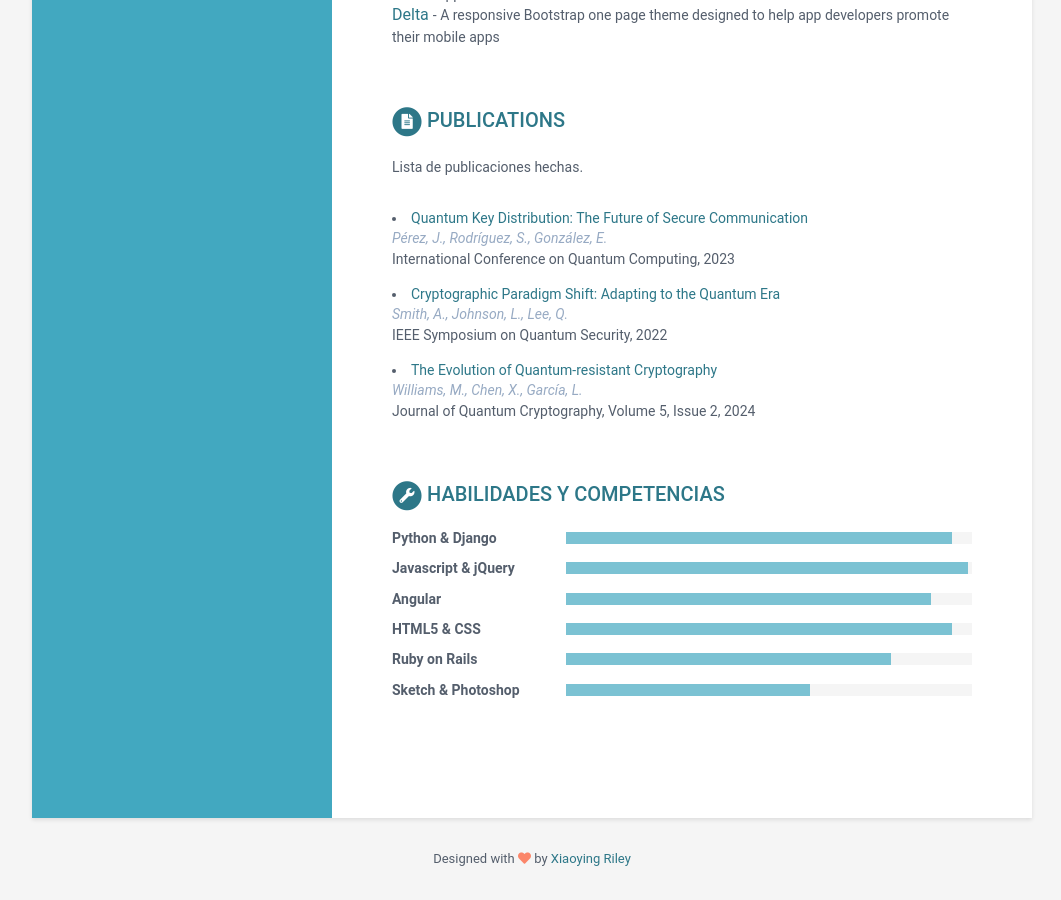
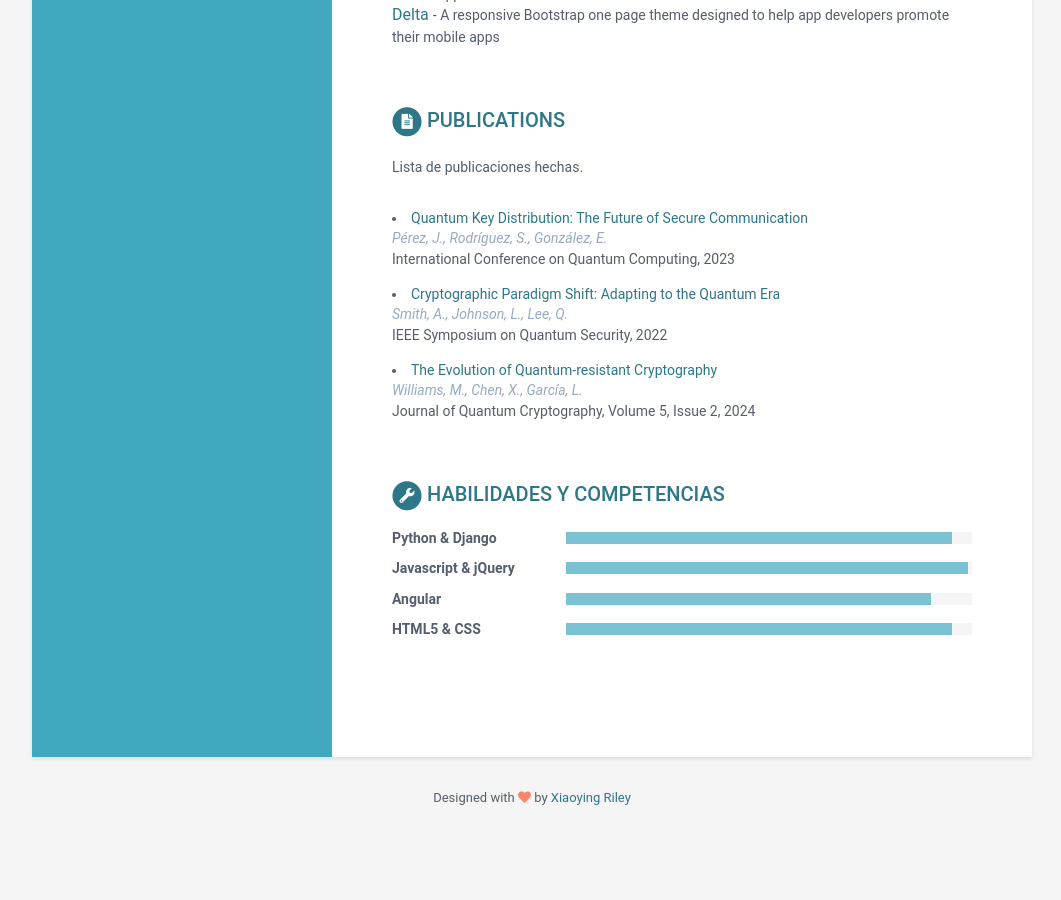
Before and after one commit to Proyecto-Fundamentos-Software/SitioWeb, a Jekyll site: the page built from index.html, in a window 1280 px wide and 900 px high, scrolled down 2368 px. Shown: the whole window, without its empty margins (108-1169 px from the left). Built offline with Jekyll 4.4.1, drawn with Linux system fonts in a browser that asks for light colours; after the commit the page ends 3207 px from its top, so only the background shows below that.

Commit message:
Corrección de errores

```diff
--- a/_data/data.yml
+++ b/_data/data.yml
@@ -110,7 +110,7 @@ experiences:
       - role: Desarrollador líder
         time: 2019 - Pasado
         company: Startup Hubs, San Francisco
-        details: |
+        details:
           Durante los últimos años, he seguido desempeñándome como desarrollador líder en Startup
           Hubs, San Francisco. En esta etapa, he liderado la adopción de tecnologías emergentes y
           metodologías ágiles en nuestro proceso de desarrollo, lo que ha permitido una entrega más
@@ -122,7 +122,7 @@ experiences:
       - role: Ingeniero de Software Senior
         time: 2014 - 2015
         company: Google, Londres
-        details: |
+        details:
           Como Ingeniero de Software Senior en Google, Londres, mi papel principal fue contribuir
           al desarrollo de productos y servicios de software de vanguardia. Trabajé en estrecha
           colaboración con equipos multidisciplinarios para diseñar, desarrollar y mantener
@@ -133,7 +133,7 @@ experiences:
       - role: Desarrollador de UI
         time: 2012 - 2014
         company: Amazon, Londres
-        details: |
+        details:
           Como Desarrollador de UI en Amazon, Londres, mi función principal fue diseñar y
           desarrollar interfaces de usuario eficientes y atractivas para aplicaciones web y móviles.
           Trabajé en colaboración con equipos de diseño y desarrollo para traducir los requisitos de
@@ -141,7 +141,6 @@ experiences:
           me encargué de la optimización del rendimiento y la compatibilidad multiplataforma de las
           interfaces de usuario, asegurando una experiencia de usuario óptima en diferentes
           dispositivos y navegadores.
-
 certifications:
       title: Certificaciones
       list:
@@ -183,10 +182,9 @@ certifications:
             de cambios transparente y organizado. A través de esta experiencia, adquirí habilidades
             sólidas en el uso avanzado de Git y GitHub, lo que me ha permitido contribuir de manera
             efectiva a proyectos de código abierto y colaborativos.
-
 projects:
-    title: Projectos
-    intro: >
+    title: Proyectos
+    intro:
       You can list your side projects in this
       section. Lorem ipsum dolor sit amet, consectetur adipiscing elit.
       Vestibulum et ligula in nunc bibendum fringilla a eu lectus.
@@ -232,7 +230,7 @@ oss:
 
 publications:
     title: Publications
-    intro: |
+    intro:
       Lista de publicaciones hechas.
     papers:
       - title: "Quantum Key Distribution: The Future of Secure Communication"
@@ -251,7 +249,7 @@ publications:
         conference: "Journal of Quantum Cryptography, Volume 5, Issue 2, 2024"
 
 skills:
-    title: Habilidades y competencias
+    title: Habilidades y Competencias
 
     toolset:
       - name: Python & Django
@@ -266,11 +264,6 @@ skills:
       - name: HTML5 & CSS
         level: 95%
 
-      - name: Ruby on Rails
-        level: 80%
-
-      - name: Sketch & Photoshop
-        level: 60%
 
 footer: >
     Designed with <i class="fas fa-heart"></i> by <a href="http://themes.3rdwavemedia.com" target="_blank" rel="nofollow">Xiaoying Riley</a>
```
